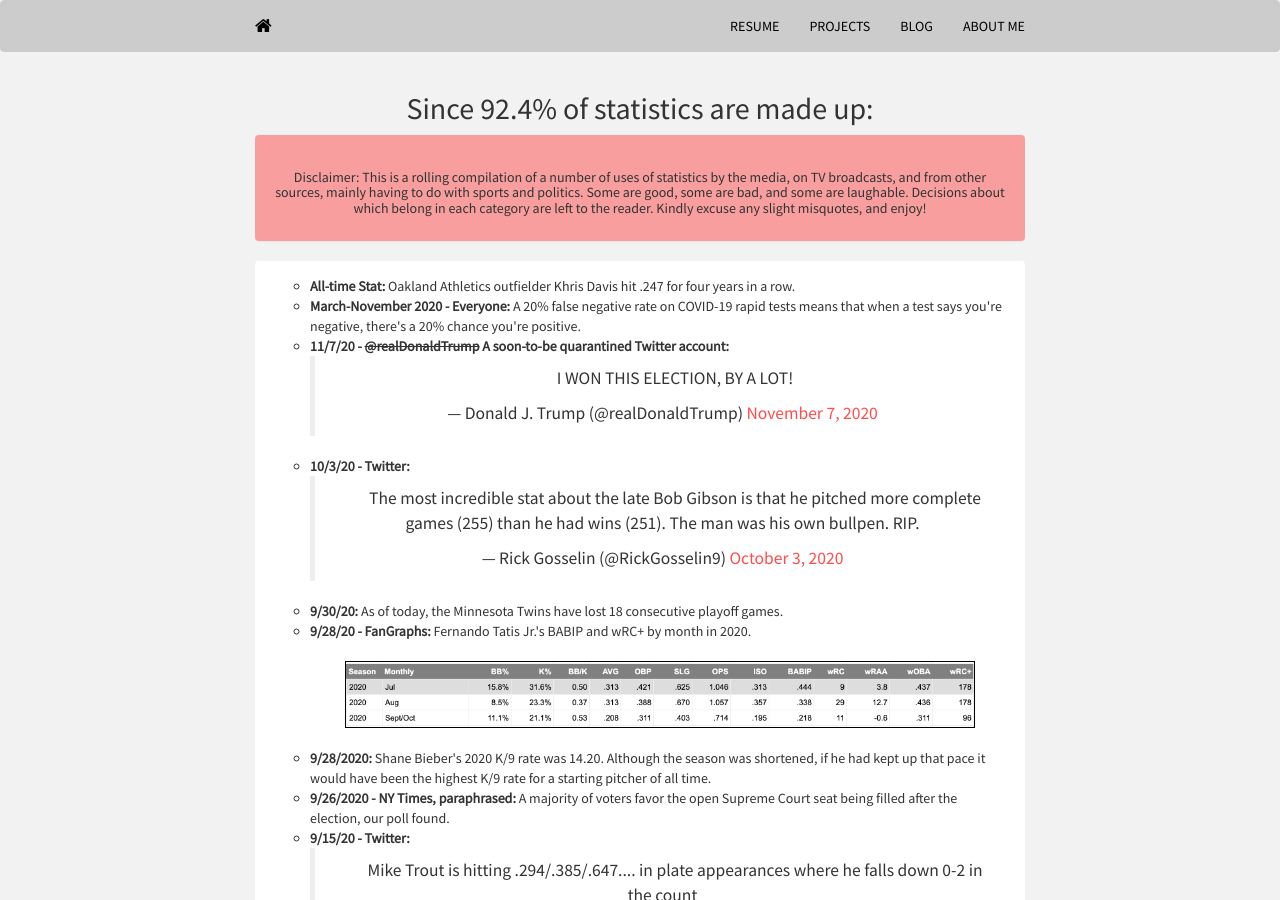
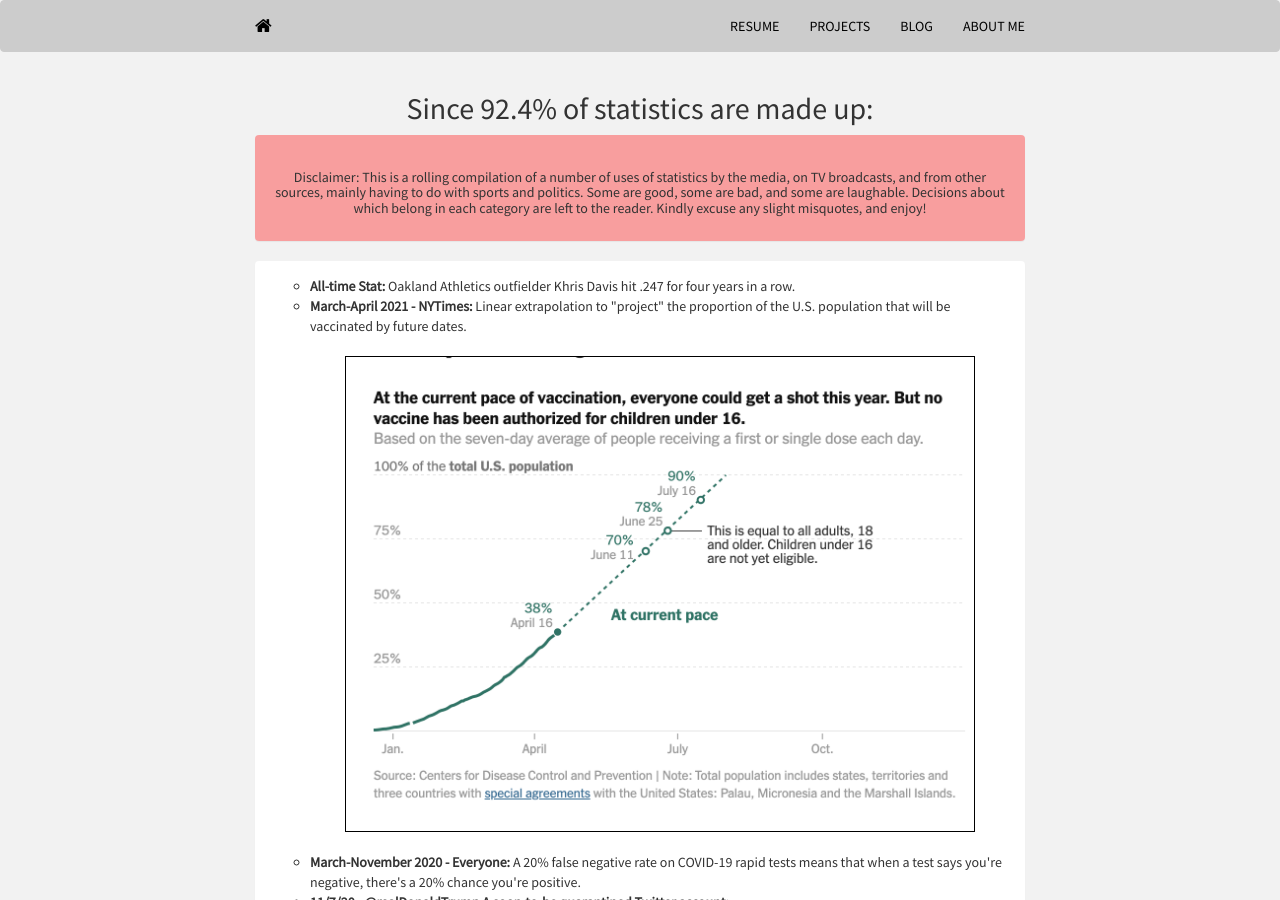
Before and after one commit to mrkaye97/mrkaye97.github.io, a Jekyll site: the page built from stats.html, in a window 1280 px wide and 900 px high. Built offline with Jekyll 4.4.1, drawn with Linux system fonts in a browser that asks for light colours; nearby versions of some CDN libraries; comment, search, counter and statistics services are not loaded.

Commit message:
A new bad stat! It's been too long :)

```diff
--- a/stats.html
+++ b/stats.html
@@ -32,6 +32,12 @@ Title: Random Stuff
 	    		<div class="panel-body">
 					<ul style="list-style-type:circle">
 					  <li><b>All-time Stat:</b> Oakland Athletics outfielder Khris Davis hit .247 for four years in a row.
+					  <li><b>March-April 2021 - NYTimes:</b> Linear extrapolation to "project" the proportion of the U.S. population that will be vaccinated by future dates. <br><br>
+
+							<center>
+								<img style='border:1px solid #000000' src="/photos/nyt_vaccine_projection.png" alt="NYT Vaccine Projection" width="90%">
+								</center>
+								<br>
 					  <li><b>March-November 2020 - Everyone:</b> A 20% false negative rate on COVID-19 rapid tests means that when a test says you're negative, there's a 20% chance you're positive.
 					  <li><b>11/7/20 - <strike>@realDonaldTrump</strike> A soon-to-be quarantined Twitter account:</b>
 
@@ -53,7 +59,7 @@ Title: Random Stuff
          				</center>
          				<br>
 
-         			  <li><b>9/28/2020:</b> Shane Bieber's 2020 K/9 rate was 14.20. Although the season was shortened, if he had kept up that pace it would have been the highest K/9 rate for a starting pitcher of all time.
+         	  <li><b>9/28/2020:</b> Shane Bieber's 2020 K/9 rate was 14.20. Although the season was shortened, if he had kept up that pace it would have been the highest K/9 rate for a starting pitcher of all time.
 					  <li><b>9/26/2020 - NY Times, paraphrased:</b> A majority of voters favor the open Supreme Court seat being filled after the election, our poll found.
 					  <li><b>9/15/20 - Twitter:</b>
 
```
Also changed, not shown: photos/nyt_vaccine_projection.png (added).
